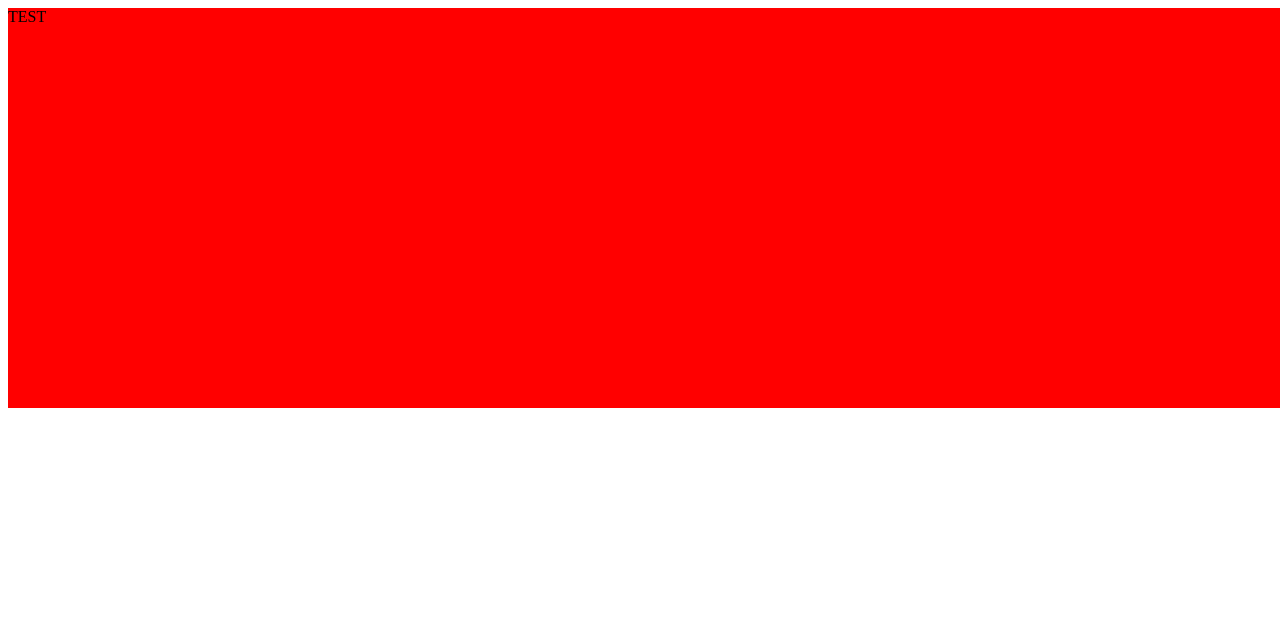
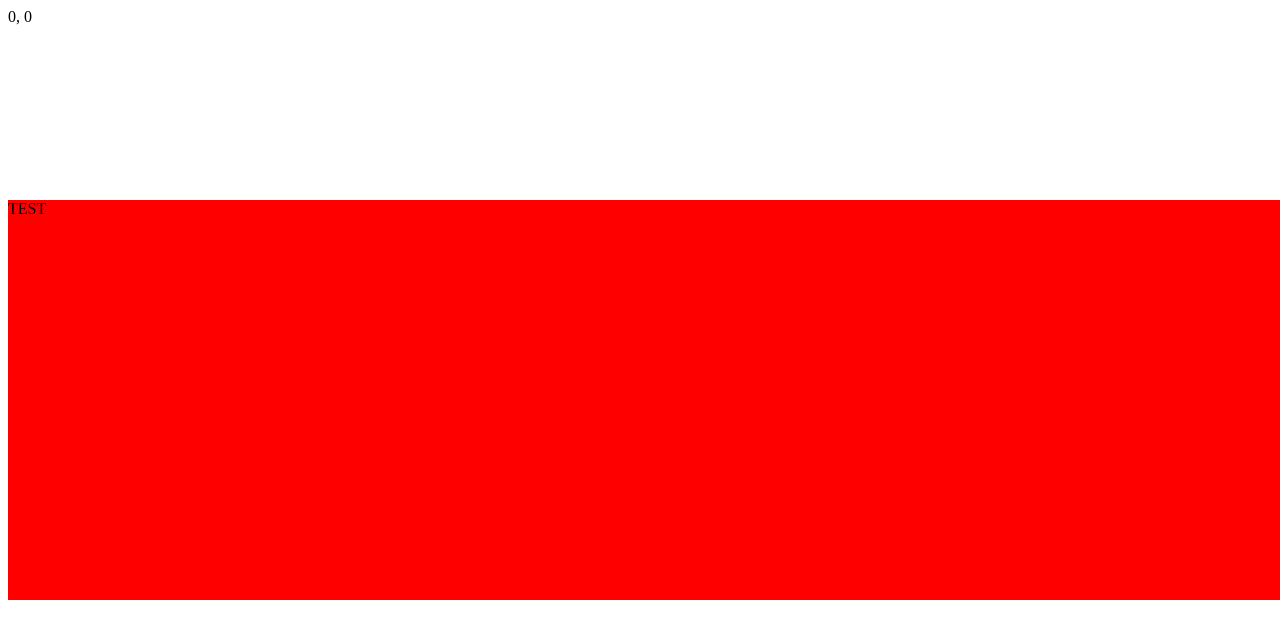
Before and after one commit to willashe/willashe.github.io, a Next.js app: page /test in a window 1280 px wide. Shown: the top 638 px of the page. Built offline with nearby package versions, Linux system fonts and the light colour scheme.

Commit message:
test vertical centering with svh

```diff
--- a/src/app/(test)/test/layout.tsx
+++ b/src/app/(test)/test/layout.tsx
@@ -1,4 +1,4 @@
-import TestBannerBg from '@/components/TestBannerBg';
+import BgBanner from '@/components/BgBanner';
 import type { Metadata } from 'next';
 
 export const metadata: Metadata = {
@@ -10,7 +10,7 @@ export default function RootLayout() {
   return (
     <html lang="en">
       <body>
-        <TestBannerBg debug />
+        <BgBanner debug />
       </body>
     </html>
   );
--- a/src/components/TestBannerBg.tsx
+++ b/src/components/BgBanner.tsx
@@ -4,11 +4,11 @@ import { useEffect, useState } from 'react';
 
 import styles from './testcomponents.module.css';
 
-type BannerBgProps = {
+type BgBannerProps = {
   debug?: boolean;
 };
 
-export default function TestBannerBg({ debug }: BannerBgProps) {
+export default function TestBgBanner({ debug }: BgBannerProps) {
   const [orientation, setOrientation] = useState<{
     x: number;
     y: number;
@@ -32,7 +32,7 @@ export default function TestBannerBg({ debug }: BannerBgProps) {
 
   return (
     <>
-      <div className={styles['banner-bg']}>TEST</div>
+      <div className={styles['bg-banner']}>TEST</div>
       {debug ? (
         <div>
           {orientation?.x || 0}, {orientation?.y || 0}
--- a/src/components/testcomponents.module.css
+++ b/src/components/testcomponents.module.css
@@ -97,11 +97,13 @@
   }
 }
 
-.banner-bg {
+.bg-banner {
   position: absolute;
   height: 400px;
   width: 100vw;
   cursor: default;
+  top: 50svh;
+  transform: translateY(-50%);
   background: red;
 }
 
```
